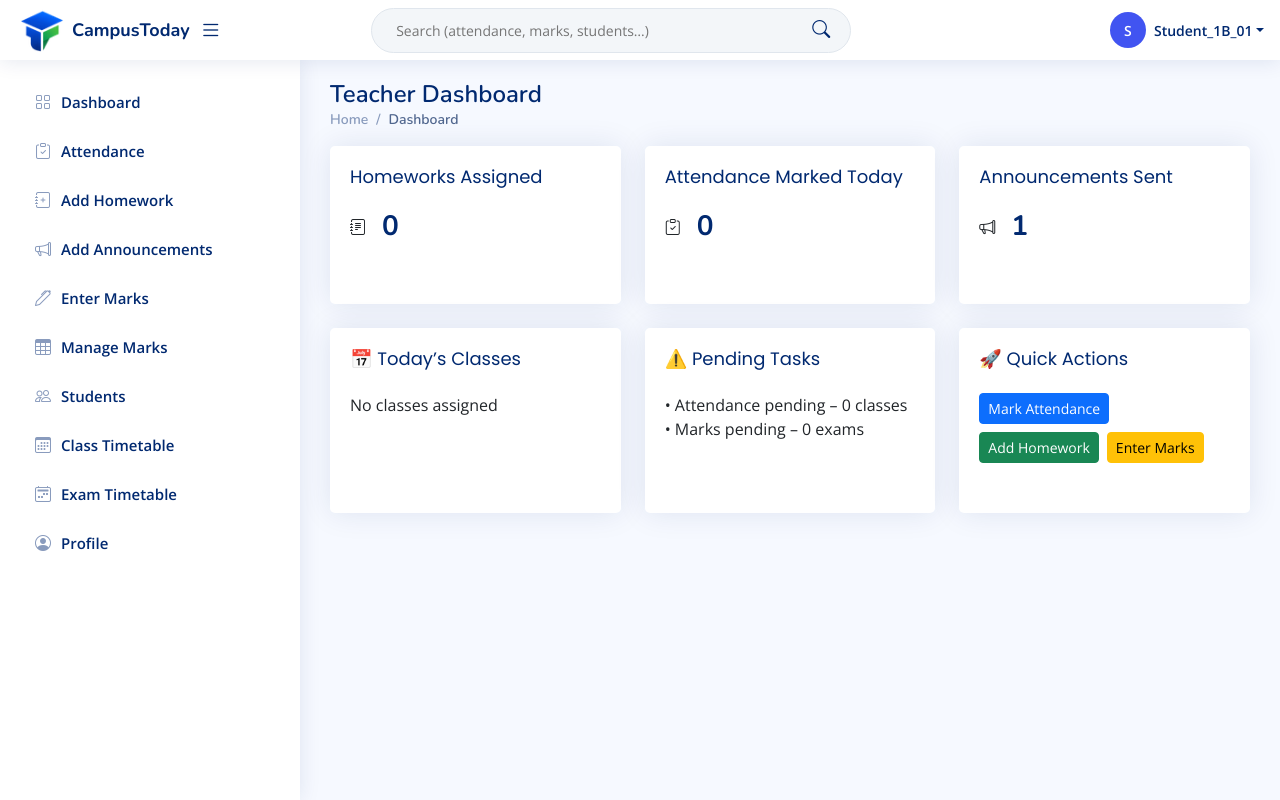
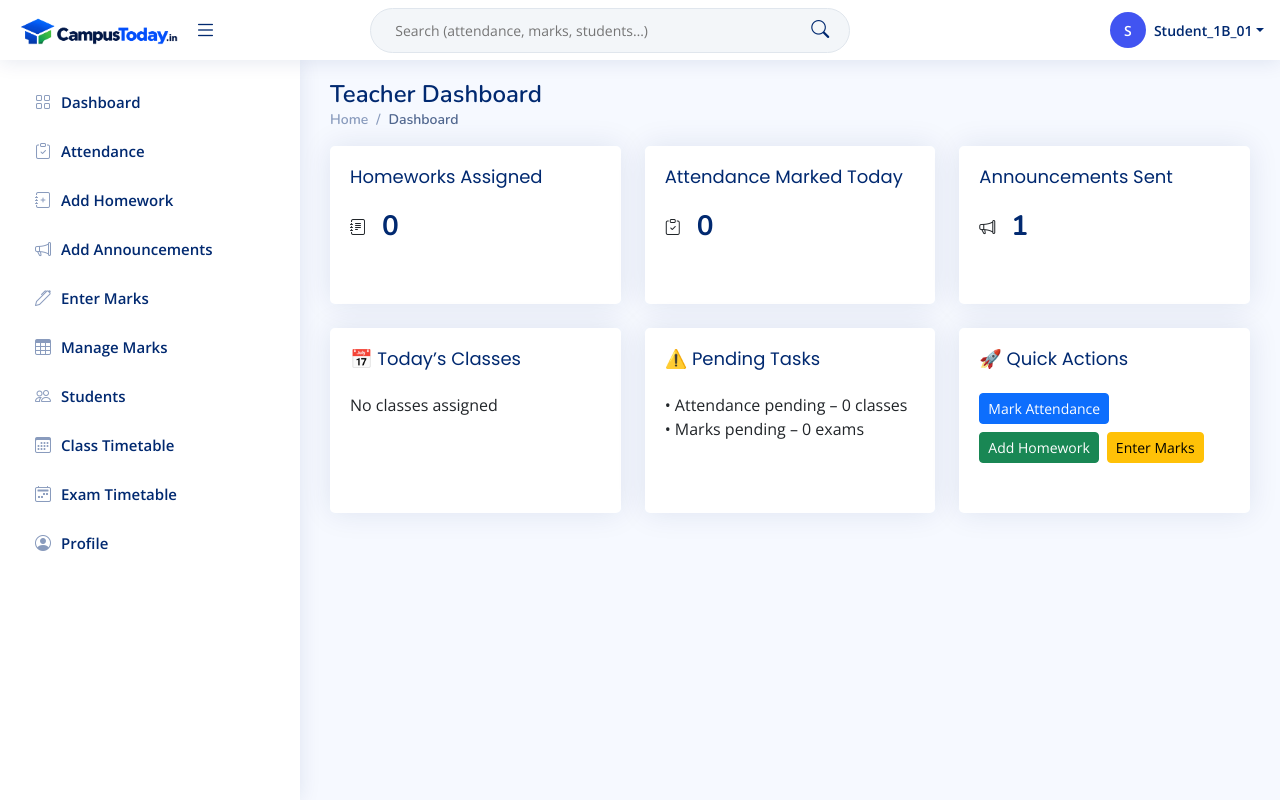
Before and after one commit to Starboye/SchoolCRM, a PHP site: page /teacher/dashboard.php in a window 1280 px wide. Run offline with PHP 8.4, Linux system fonts and the light colour scheme; a user stored in the database is signed in; data comes from the database, SQL or seed files in the repository; tables that the repository leaves empty hold one stand-in row (values such as "Sample post").

Commit message:
Fix CampusToday logo alignment on login and portal headers.
Use compact header asset, load brand.css after NiceAdmin styles, and tighten header/login CSS for vertical centering.

Co-authored-by: Cursor <cursoragent@cursor.com>

```diff
--- a/assets/css/brand.css
+++ b/assets/css/brand.css
@@ -7,21 +7,48 @@
   background: transparent !important;
 }
 
-/* Header logo — vertically center inside 60px NiceAdmin header */
+/* Header left cluster: logo + sidebar toggle */
+.header > .d-flex.align-items-center.justify-content-between {
+  flex: 0 0 auto;
+  min-width: 0;
+  height: 60px;
+  gap: 0.75rem;
+  align-items: center !important;
+  padding-right: 0.25rem;
+}
+
 .header > .d-flex.align-items-center {
   height: 100%;
   align-items: center !important;
 }
 
+.header .toggle-sidebar-btn {
+  display: inline-flex;
+  align-items: center;
+  justify-content: center;
+  flex: 0 0 auto;
+  margin: 0;
+  padding: 0 0 0 0.25rem;
+  line-height: 1;
+  height: 60px;
+}
+
+/* Override NiceAdmin fixed 280px logo width */
+.header .logo,
 .header .logo.app-brand {
-  display: flex;
-  align-items: center;
+  display: inline-flex !important;
+  align-items: center !important;
+  justify-content: flex-start;
   height: 60px;
   line-height: 1;
   margin: 0;
   padding: 0;
   background: transparent !important;
   width: auto !important;
+  min-width: 0;
+  max-width: min(220px, 46vw);
+  flex: 0 1 auto;
+  overflow: hidden;
 }
 
 .header .logo.app-brand img {
@@ -31,15 +58,20 @@
 }
 
 .header .app-brand-wide {
-  height: 56px;
+  display: inline-flex;
+  align-items: center;
+  justify-content: flex-start;
+  height: 44px;
+  line-height: 0;
+  max-width: 100%;
   background: transparent !important;
 }
 
 .header .app-brand-wide img {
-  max-height: 56px !important;
-  height: 56px !important;
+  max-height: 44px !important;
+  height: 44px !important;
   width: auto !important;
-  max-width: min(440px, 58vw) !important;
+  max-width: 100% !important;
   object-fit: contain;
   object-position: left center;
   display: block;
@@ -50,19 +82,19 @@
   display: inline-flex;
   align-items: center;
   justify-content: center;
-  width: 44px;
-  height: 44px;
-  flex: 0 0 44px;
+  width: 40px;
+  height: 40px;
+  flex: 0 0 40px;
   border-radius: 8px;
-  overflow: visible;
+  overflow: hidden;
   background: transparent !important;
 }
 
 .app-brand-mark img {
   width: auto;
   height: auto;
-  max-width: 44px;
-  max-height: 44px;
+  max-width: 40px;
+  max-height: 40px;
   object-fit: contain;
   object-position: center;
   margin: 0;
@@ -74,8 +106,8 @@
   display: inline-flex;
   align-items: center;
   justify-content: center;
-  width: 44px;
-  height: 44px;
+  width: 40px;
+  height: 40px;
   border-radius: 8px;
   border: 1px dashed #4154f1;
   background: #f6f9ff;
@@ -99,15 +131,15 @@
   display: inline-flex;
   align-items: center;
   justify-content: flex-start;
-  height: 56px;
+  height: 44px;
   line-height: 0;
   background: transparent !important;
 }
 
 .app-brand-wide img {
-  max-height: 56px;
+  max-height: 44px;
   width: auto;
-  max-width: min(440px, 58vw);
+  max-width: min(220px, 46vw);
   object-fit: contain;
   object-position: left center;
   margin: 0;
@@ -115,67 +147,74 @@
   background: transparent !important;
 }
 
-/* Login page — large transparent PNG logo */
+/* Login page — centered logo + tagline */
 .login-brand-wrap {
+  display: flex;
+  justify-content: center;
+  align-items: center;
   width: 100%;
-  max-width: 900px;
+  max-width: 560px;
   margin: 0 auto;
-  padding: 0.5rem 0 1rem;
+  padding: 0.5rem 1rem 1.25rem;
   background: transparent;
 }
 
 .app-brand-login {
-  width: 100%;
+  width: auto !important;
+  max-width: 100%;
   justify-content: center;
   padding: 0;
+  margin: 0 auto;
   background: transparent !important;
 }
 
 .app-brand-login img {
-  max-width: min(820px, 98vw) !important;
-  max-height: none !important;
-  width: 100% !important;
+  width: auto !important;
+  max-width: min(480px, 92vw) !important;
+  max-height: 132px !important;
   height: auto !important;
   object-fit: contain;
+  object-position: center center;
   display: block;
   margin: 0 auto !important;
   background: transparent !important;
 }
 
-/* Override NiceAdmin .logo constraints */
 .logo.app-brand-login img {
-  max-height: none !important;
+  max-height: 132px !important;
 }
 
 @media (min-width: 1200px) {
+  .header .logo,
   .header .logo.app-brand {
     width: auto !important;
     min-width: 0;
-    max-width: none !important;
+    max-width: 240px !important;
   }
 }
 
 @media (max-width: 991.98px) {
   .header .logo.app-brand {
     height: 60px;
+    max-width: min(200px, 52vw);
   }
 
   .app-brand-mark,
   .app-brand-placeholder {
-    width: 40px;
-    height: 40px;
-    flex-basis: 40px;
+    width: 36px;
+    height: 36px;
+    flex-basis: 36px;
   }
 
   .app-brand-mark img {
-    max-width: 40px;
-    max-height: 40px;
+    max-width: 36px;
+    max-height: 36px;
   }
 
   .header .app-brand-wide img {
-    max-height: 48px !important;
-    height: 48px !important;
-    max-width: min(320px, 70vw) !important;
+    max-height: 40px !important;
+    height: 40px !important;
+    max-width: 100% !important;
   }
 }
 
@@ -332,7 +371,13 @@
     grid-template-columns: 1fr;
   }
 
+  .login-brand-wrap {
+    max-width: 100%;
+    padding-bottom: 1rem;
+  }
+
   .app-brand-login img {
-    max-width: 98vw !important;
+    max-width: 94vw !important;
+    max-height: 112px !important;
   }
 }
--- a/config/app.php
+++ b/config/app.php
@@ -77,7 +77,7 @@ define('APP_NAME', env_str('APP_NAME', 'CampusToday'));
 define('APP_INITIALS', env_str('APP_INITIALS', 'CT'));
 define('BRAND_LOGO_PATH', env_str('BRAND_LOGO_PATH', 'assets/img/campustoday/icon-48.png'));
 define('BRAND_FAVICON_PATH', env_str('BRAND_FAVICON_PATH', 'assets/img/campustoday/icon-32.png'));
-define('BRAND_LOGO_WIDE_PATH', env_str('BRAND_LOGO_WIDE_PATH', 'assets/img/campustoday/full-nav.png'));
+define('BRAND_LOGO_WIDE_PATH', env_str('BRAND_LOGO_WIDE_PATH', 'assets/img/campustoday/logo-horizontal-compact.png'));
 define('BRAND_LOGO_LOGIN_PATH', env_str('BRAND_LOGO_LOGIN_PATH', 'assets/img/campustoday/logo-login.png'));
 define('BRAND_BOOT_ICON_PATH', env_str('BRAND_BOOT_ICON_PATH', 'assets/img/campustoday/icon-512.png'));
 $configuredBase = env_str('APP_BASE_PATH', '');
@@ -227,6 +227,9 @@ function brand_head_tags(): void {
     }
     echo '<meta name="app-base-path" content="' . e(APP_BASE_PATH) . '">' . "\n";
     echo '<link rel="icon" href="' . e($faviconUrl) . '">' . "\n";
+}
+
+function brand_styles(): void {
     echo '<link rel="stylesheet" href="' . e(app_url('assets/css/brand.css')) . '">' . "\n";
 }
 
@@ -238,6 +241,7 @@ function portal_vendor_styles(): void {
     echo '<link href="' . e(app_url('assets/vendor/simple-datatables/style.css')) . '" rel="stylesheet">' . "\n";
     echo '<link href="' . e(app_url('assets/css/style.css')) . '" rel="stylesheet">' . "\n";
     echo '<link rel="stylesheet" href="' . e(app_url('assets/css/portal.css')) . '">' . "\n";
+    brand_styles();
 }
 
 function portal_vendor_scripts(bool $withCharts = false): void {
--- a/index.php
+++ b/index.php
@@ -38,6 +38,7 @@ $loginError = match ($_GET['error'] ?? '') {
   <link href="assets/vendor/remixicon/remixicon.css" rel="stylesheet">
   <link href="assets/vendor/simple-datatables/style.css" rel="stylesheet">
   <link href="assets/css/style.css" rel="stylesheet">
+  <?php brand_styles(); ?>
 </head>
 
 <body>
```
Also changed, not shown: 1 other file.
